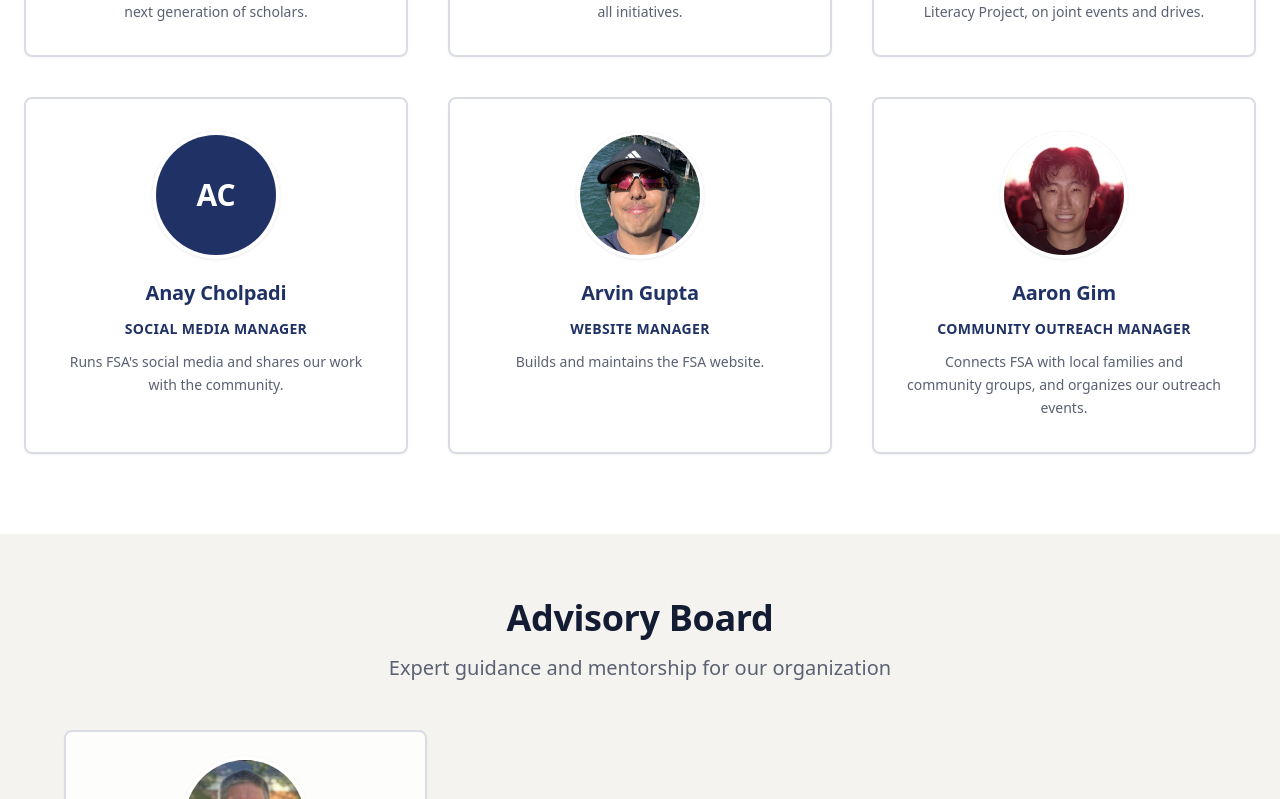
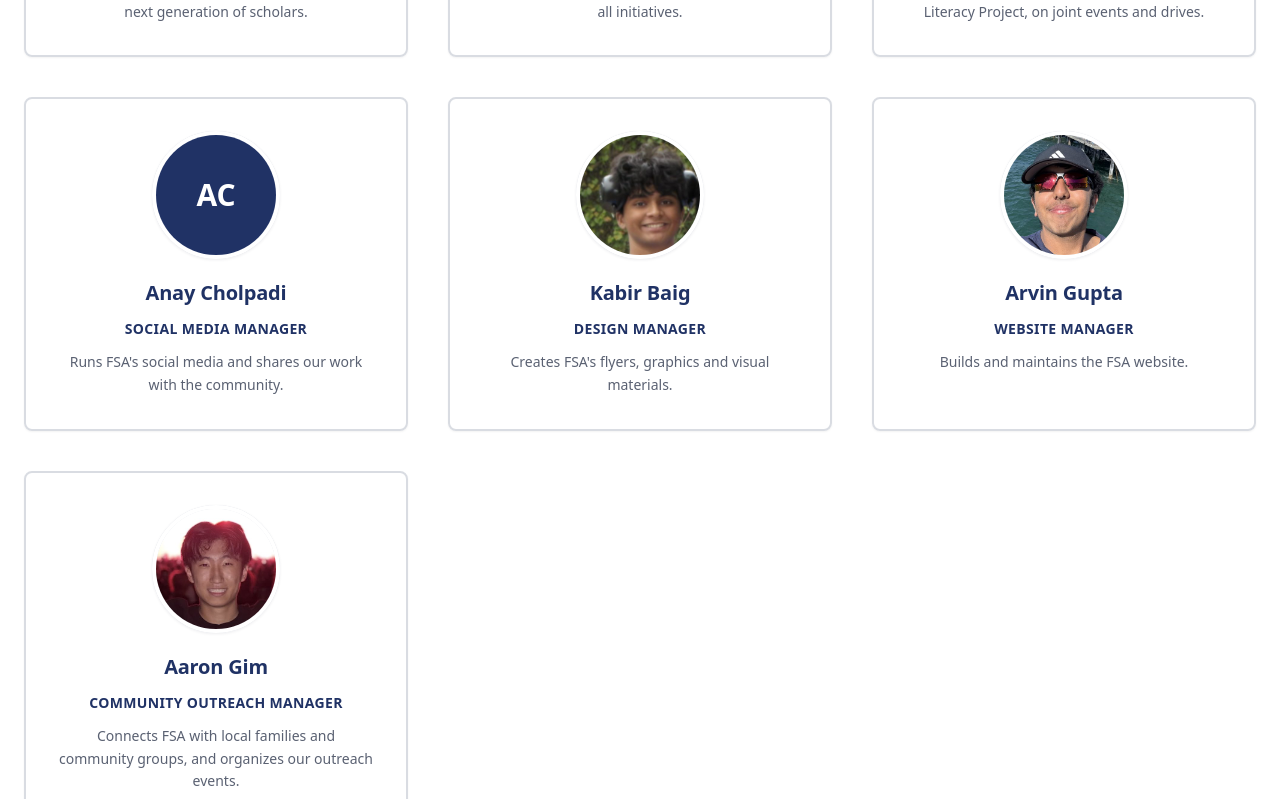
Before and after one commit to aarushkadira-dot/FSA, a React (Vite) app: page /team in a window 1280 px wide. Shown: the part 981-1780 px from the top of the page. Built offline with nearby package versions, Linux system fonts and the light colour scheme; the HTML template or start-up script is replaced by a standard one; a web font is replaced by a local one.

Commit message:
Add Kabir Baig as Design Manager
Co-Authored-By: Claude Opus 5.5 <noreply@anthropic.com>
Claude-Session: https://claude.ai/code/session_01K3uiZEeKbECrgebgaCAcvt

```diff
--- a/src/data/team.ts
+++ b/src/data/team.ts
@@ -28,6 +28,12 @@ export const STUDENT_BOARD: TeamMember[] = [
     bio: "Runs FSA's social media and shares our work with the community.",
   },
   {
+    name: "Kabir Baig",
+    role: "Design Manager",
+    bio: "Creates FSA's flyers, graphics and visual materials.",
+    image: "/kabir.jpg",
+  },
+  {
     name: "Arvin Gupta",
     role: "Website Manager",
     bio: "Builds and maintains the FSA website.",
```
Also changed, not shown: public/kabir.jpeg (deleted), public/kabir.jpg (added).
